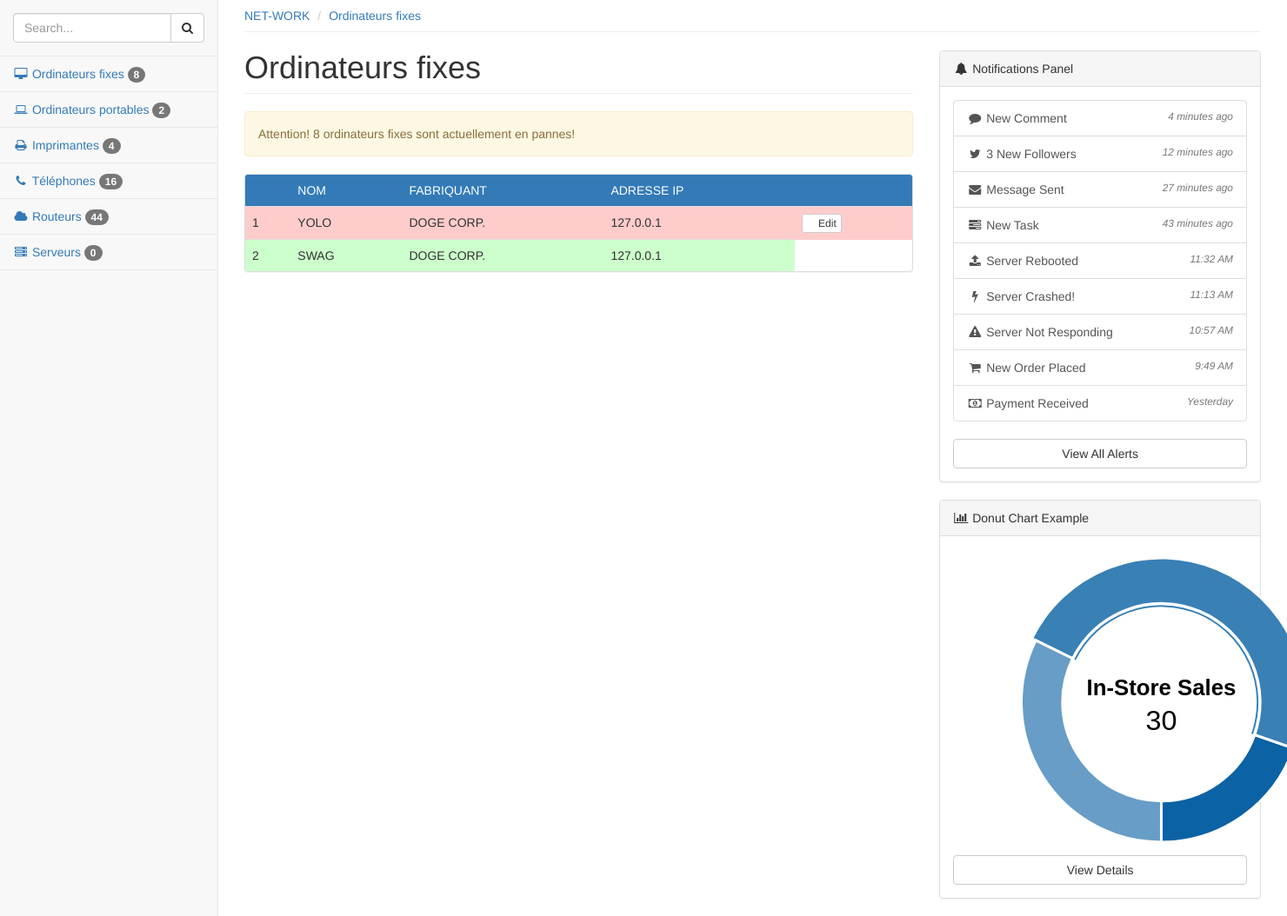
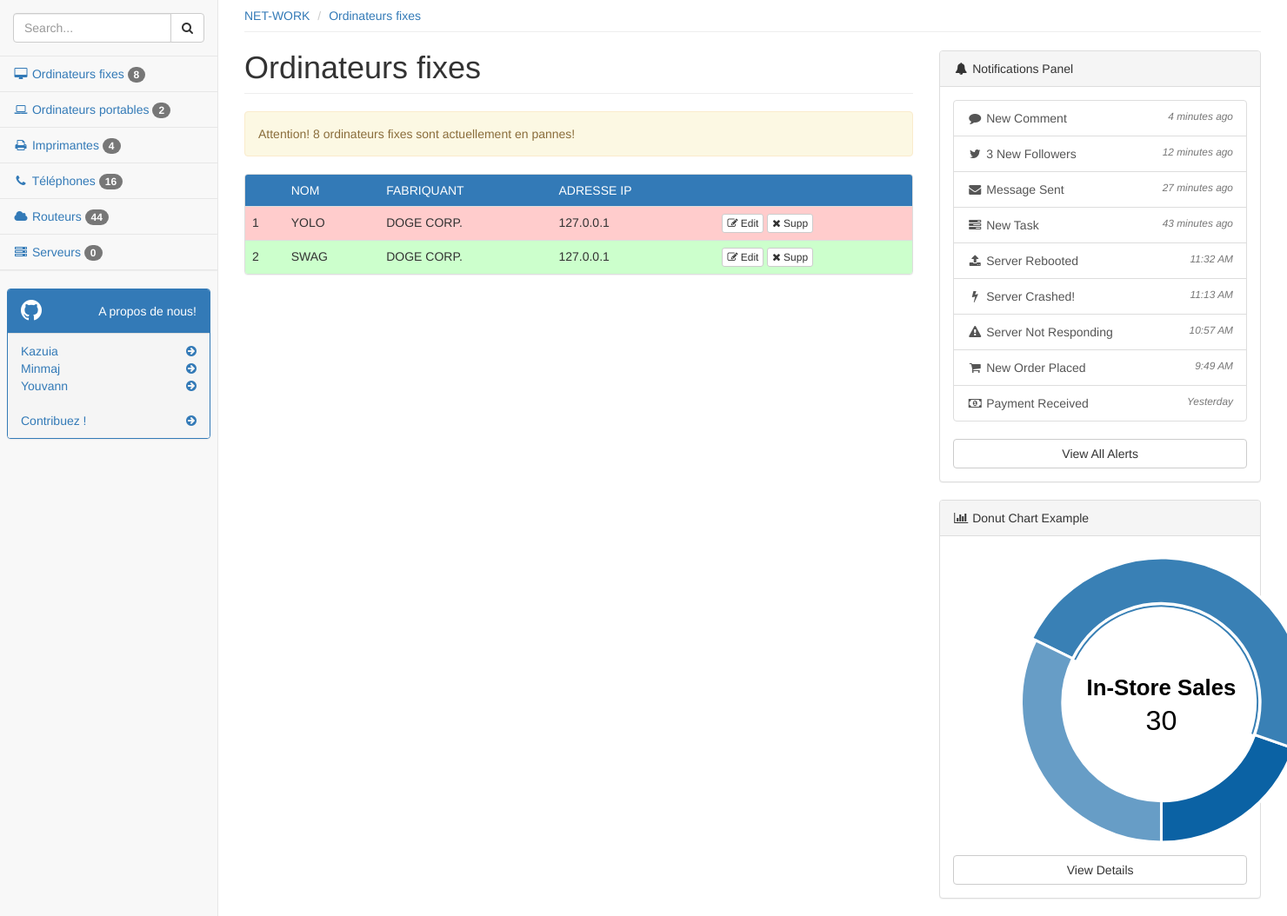
Before and after one commit to minmaj/net-work, a PHP site: page /administration in a window 1480 px wide; the page is wider, and only the part inside the window is pictured. Shown: the part 51-1105 px from the top of that part at 87% size. Run offline with PHP 8.4, Linux system fonts and the light colour scheme; some web fonts are replaced.

Commit message:
adding of "about" adding of button imgs

```diff
--- a/views/administration/index.php
+++ b/views/administration/index.php
@@ -108,9 +108,75 @@
                     <!-- /.nav-second-level -->
                 </li>
             </ul>
+                <hr />
+                        <div class="panel panel-primary" style="margin: 8px;">
+                            <div class="panel-heading">
+                                <div class="row">
+                                    <div class="col-xs-3">
+                                        <i class="fa fa-github fa-2x"></i>
+                                    </div>
+                                    <div class="col-xs-9 text-right" style="padding-top:5px">
+                                        <div>
+                                            A propos de nous!
+                                        </div>
+                                    </div>
+                                </div>
+                            </div>
+                            <a href="https://github.com/kazuia">
+                                <div class="panel-footer">
+                                    <span class="pull-left">
+
+                                        Kazuia
+
+                                    </span>
+                                    <span class="pull-right">
+                                        <i class="fa fa-arrow-circle-right"></i>
+                                    </span>
+                                    <div class="clearfix"></div>
+                            </a>
+                            <a href="https://github.com/minmaj">
+
+                                    <span class="pull-left">
+
+                                        Minmaj
+
+                                    </span>
+                                    <span class="pull-right">
+                                        <i class="fa fa-arrow-circle-right"></i>
+                                    </span>
+                                    <div class="clearfix"></div>
+                            </a>
+                            <a href="https://github.com/youvann">
+                                    <span class="pull-left">
+
+                                        Youvann
+
+                                    </span>
+                                    <span class="pull-right">
+                                        <i class="fa fa-arrow-circle-right"></i>
+                                    </span>
+                                    <div class="clearfix"></div>
+                            </a>
+                                    <br/>
+
+                            <a href="https://github.com/minmaj/net-work">
+                                    <span class="pull-left">
+
+                                        Contribuez !
+
+                                    </span>
+                                    <span class="pull-right">
+                                        <i class="fa fa-arrow-circle-right"></i>
+                                    </span>
+                                    <div class="clearfix"></div>
+                            </a>
+                                </div>
+                            </a>
+                        </div>
         </div>
         <!-- /.sidebar-collapse -->
     </div>
+
     <!-- /.navbar-static-side -->
 </nav>
 
@@ -148,7 +214,10 @@
                     <td>127.0.0.1</td>
                     <td>
                         <button type="button" class="btn btn-default btn-xs">
-                            <span class="glyphicon glyphicon-heart" aria-hidden="true"></span> Edit
+                            <i class="fa fa-edit"></i> Edit
+                        </button>
+                        <button type="button" class="btn btn-default btn-xs">
+                            <i class="fa fa-times"></i> Supp
                         </button>
                     </td>
                 </tr>
@@ -157,6 +226,14 @@
                     <td>SWAG</td>
                     <td>DOGE CORP.</td>
                     <td>127.0.0.1</td>
+                    <td>
+                        <button type="button" class="btn btn-default btn-xs">
+                            <i class="fa fa-edit"></i> Edit
+                        </button>
+                        <button type="button" class="btn btn-default btn-xs">
+                            <i class="fa fa-times"></i> Supp
+                        </button>
+                    </td>
                 </tr>
             </table></div>
         </div>
```
